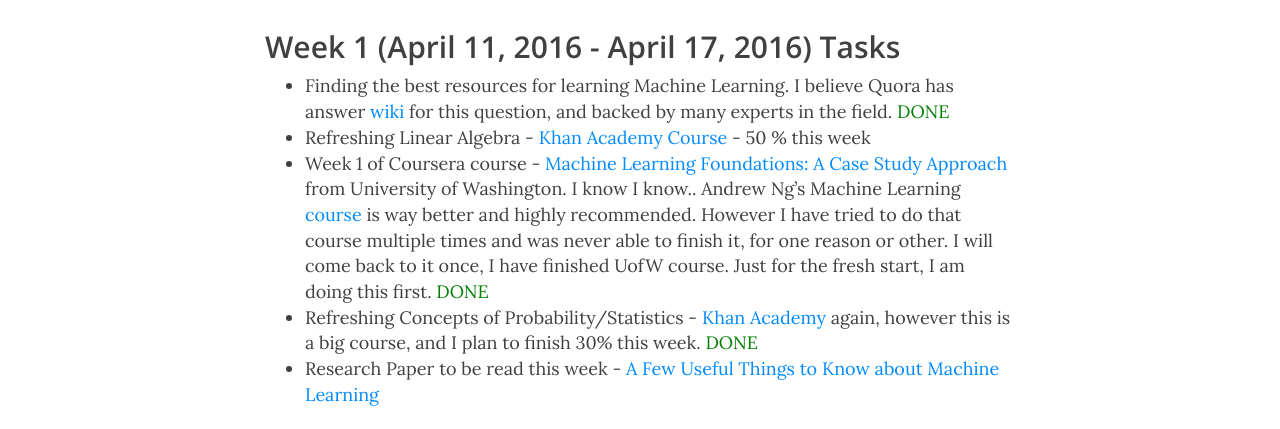
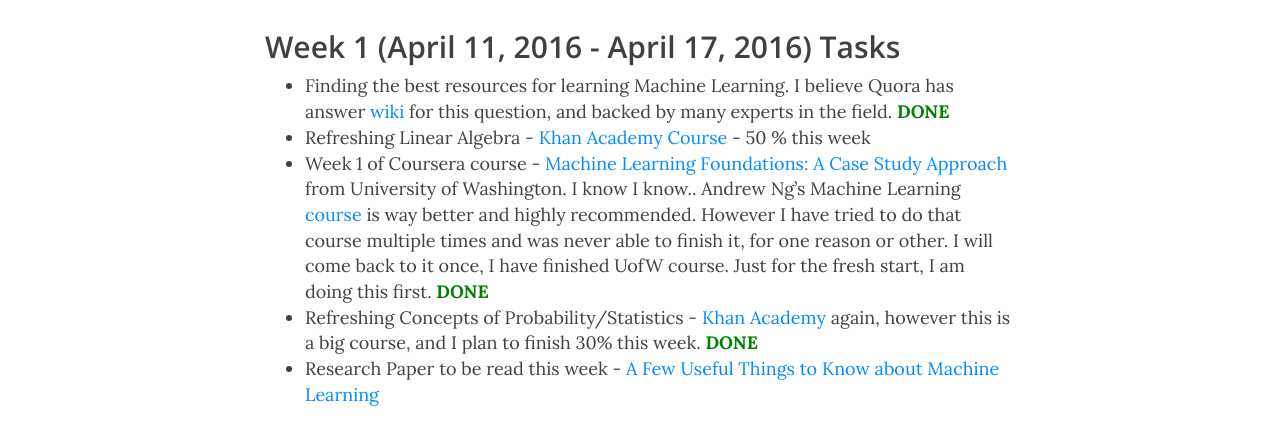
Before and after one commit to mandliya/mandliya.github.io.back, a Jekyll site: the page built from ml-journey.md, in a window 1280 px wide and 900 px high, scrolled down 523 px. Shown: the part 155-584 px from the top of the window. Built offline with Jekyll 4.4.1, drawn with Linux system fonts in a browser that asks for light colours; nearby versions of some CDN libraries.

Commit message:
Update ml-journey.md

```diff
--- a/ml-journey.md
+++ b/ml-journey.md
@@ -13,11 +13,11 @@ I will chronicle my details here as much as possible. I will start with basic ma
 Books I am reading, Research papers which fascinated me, APIs I have used etc etc. We will see how it goes. This is a side project from my work, and I am planning to dedicate 10-11 hours a week.
 
 ## Week 1 (April 11, 2016 - April 17, 2016) Tasks
-* Finding the best resources for learning Machine Learning. I believe Quora has answer [wiki](https://www.quora.com/How-do-I-learn-machine-learning-1) for this question, and backed by many experts in the field. <font color="green">DONE</font>
+* Finding the best resources for learning Machine Learning. I believe Quora has answer [wiki](https://www.quora.com/How-do-I-learn-machine-learning-1) for this question, and backed by many experts in the field. <b style='color:green'>DONE</b>
 * Refreshing Linear Algebra - [Khan Academy Course](https://www.khanacademy.org/math/linear-algebra) - 50 % this week
 - Week 1 of Coursera course - [Machine Learning Foundations: A Case Study Approach](https://www.coursera.org/learn/ml-foundations) from University
-  of Washington. I know I know.. Andrew Ng's Machine Learning [course](https://www.coursera.org/learn/machine-learning) is way better and highly recommended. However I have tried to do that course multiple times and was never able to finish it, for one reason or other. I will come back to it once, I have finished UofW course. Just for the fresh start, I am doing this first. <font color="green">DONE</font>
-* Refreshing Concepts of Probability/Statistics - [Khan Academy](https://www.khanacademy.org/math/probability) again, however this is a big course, and I plan to finish 30% this week. <font color="green">DONE</font>
+  of Washington. I know I know.. Andrew Ng's Machine Learning [course](https://www.coursera.org/learn/machine-learning) is way better and highly recommended. However I have tried to do that course multiple times and was never able to finish it, for one reason or other. I will come back to it once, I have finished UofW course. Just for the fresh start, I am doing this first. <b style='color:green'>DONE</b>
+* Refreshing Concepts of Probability/Statistics - [Khan Academy](https://www.khanacademy.org/math/probability) again, however this is a big course, and I plan to finish 30% this week. <b style='color:green'>DONE</b>
 * Research Paper to be read this week - [A Few Useful Things to Know about Machine Learning](http://homes.cs.washington.edu/~pedrod/papers/cacm12.pdf)
 
 ### Last Week's observations
```
